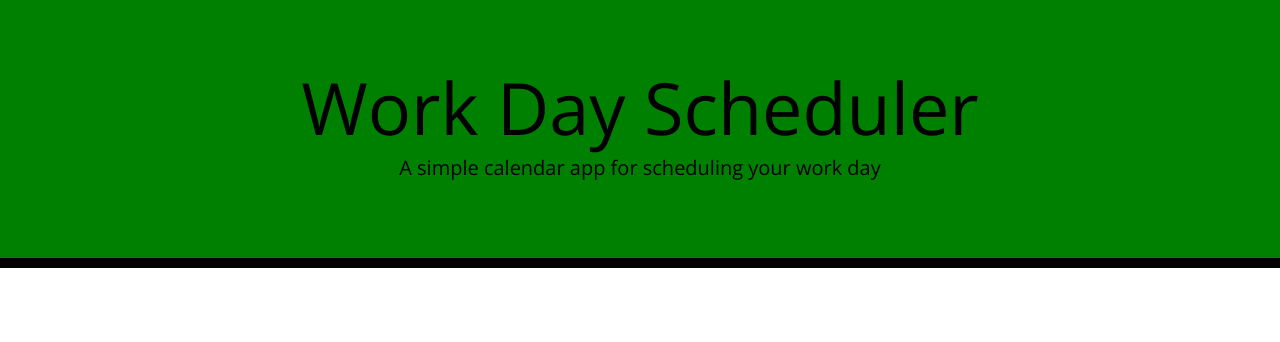
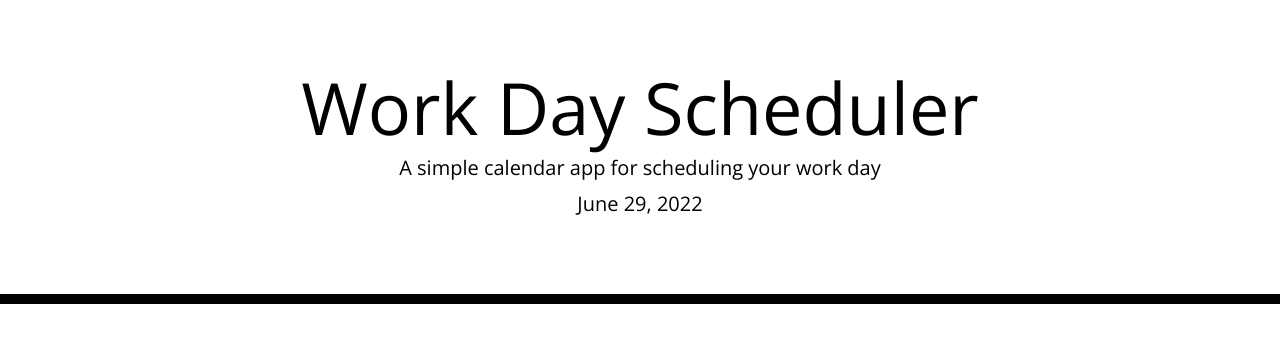
Before and after one commit to smandla/work_day_scheduler, a plain HTML site: page index.html in a window 1280 px wide. Drawn offline with nearby package versions, Linux system fonts and the light colour scheme.

Commit message:
Add jquery link

```diff
--- a/index.html
+++ b/index.html
@@ -29,7 +29,7 @@
     <div class="container">
       <!-- Timeblocks go here -->
     </div>
-
+    <script src="https://cdnjs.cloudflare.com/ajax/libs/jquery/3.2.1/jquery.min.js"></script>
     <script src="https://cdnjs.cloudflare.com/ajax/libs/moment.js/2.24.0/moment.min.js"></script>
 
     <script src="./script.js"></script>
--- a/style.css
+++ b/style.css
@@ -15,14 +15,12 @@ textarea {
 
 .jumbotron {
   text-align: center;
-  background-color: green;
+  background-color: transparent;
   color: black;
   border-radius: 0;
   border-bottom: 10px solid black;
 }
-.container {
-  /* background-color: green; */
-}
+
 .description {
   white-space: pre-wrap;
 }
```
